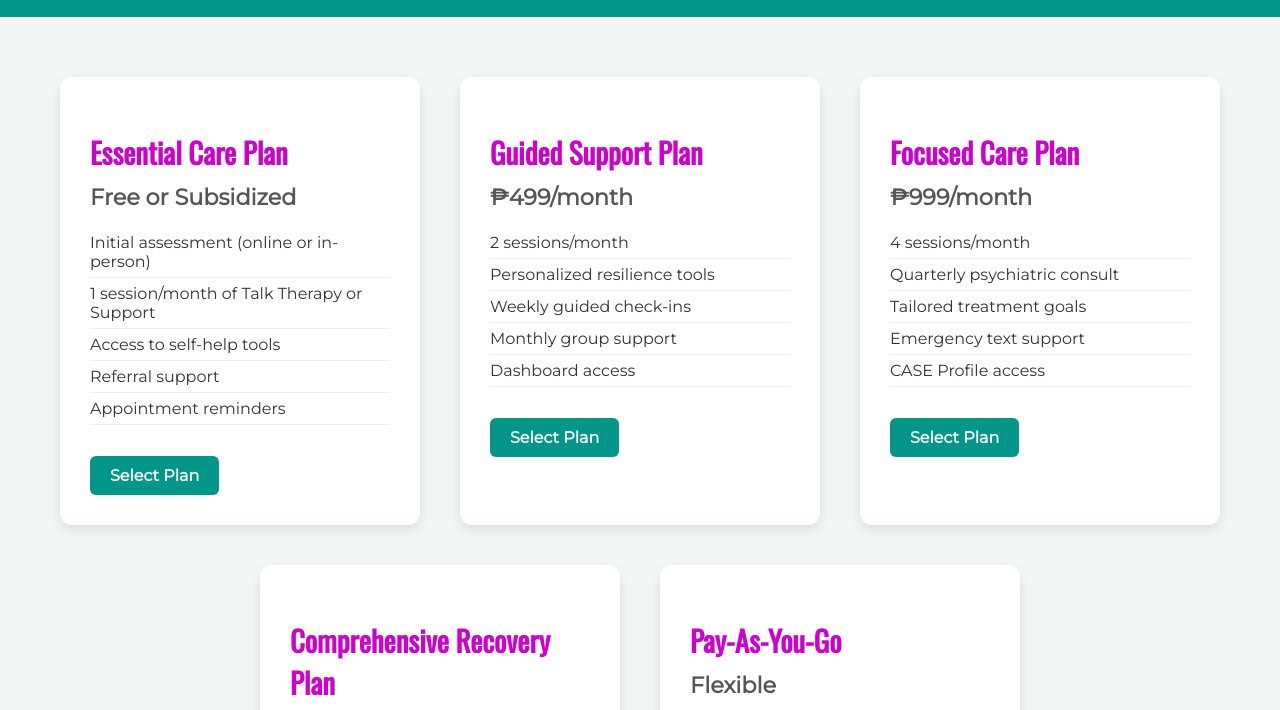
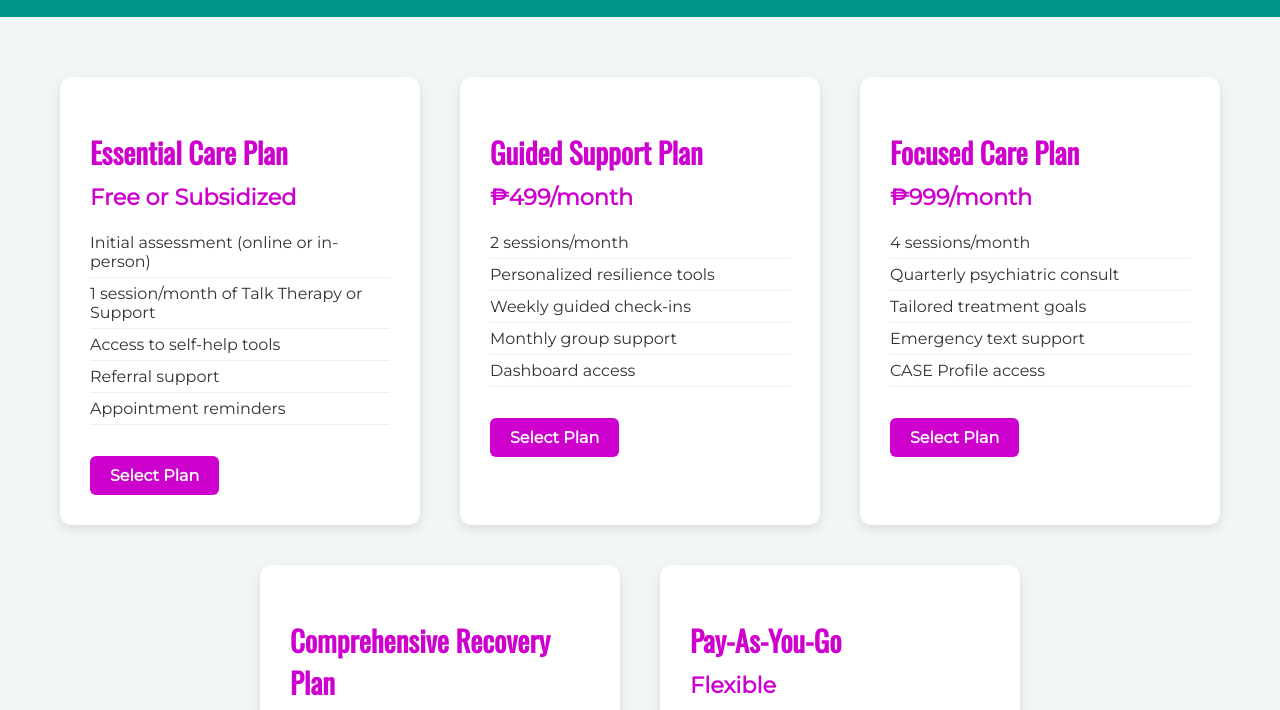
Before and after one commit to asilva777/Pricing, a plain HTML site: page index.html in a window 1280 px wide. Shown: the part 83-793 px from the top of the page. Drawn offline with nearby package versions, Linux system fonts and the light colour scheme.

Commit message:
index.html

```diff
--- a/index.html
+++ b/index.html
@@ -4,7 +4,7 @@
 <head>
   <meta charset="UTF-8">
   <meta name="viewport" content="width=device-width, initial-scale=1.0">
-  <title>Cognitio+ Pricing Plans</title>
+  <title>Pricing Plans</title>
   <link href="https://fonts.googleapis.com/css2?family=Montserrat&family=Oswald&display=swap" rel="stylesheet">
   <style>
     body {
@@ -60,7 +60,7 @@
       font-size: 1.4em;
       font-weight: bold;
       margin: 10px 0;
-      color: #555;
+      color: #ce00ce;
     }
 
     ul {
@@ -76,7 +76,7 @@
     .cta {
       display: inline-block;
       margin-top: 15px;
-      background-color: #009688;
+      background-color: #ce00ce;
       color: white;
       padding: 10px 20px;
       border-radius: 6px;
@@ -86,7 +86,7 @@
     }
 
     .cta:hover {
-      background-color: #00796b;
+      background-color: #ce00ce;
     }
   </style>
 </head>
```
